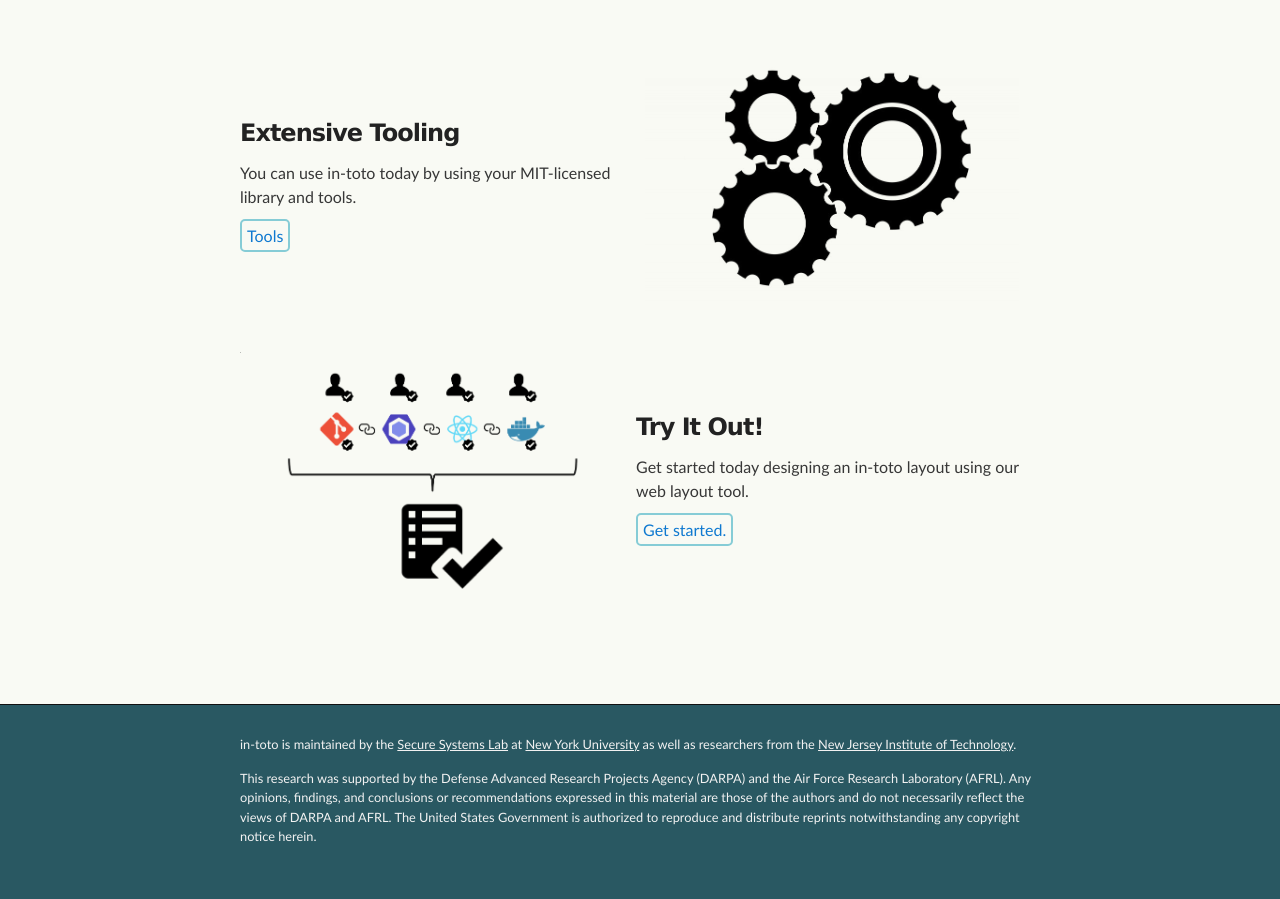
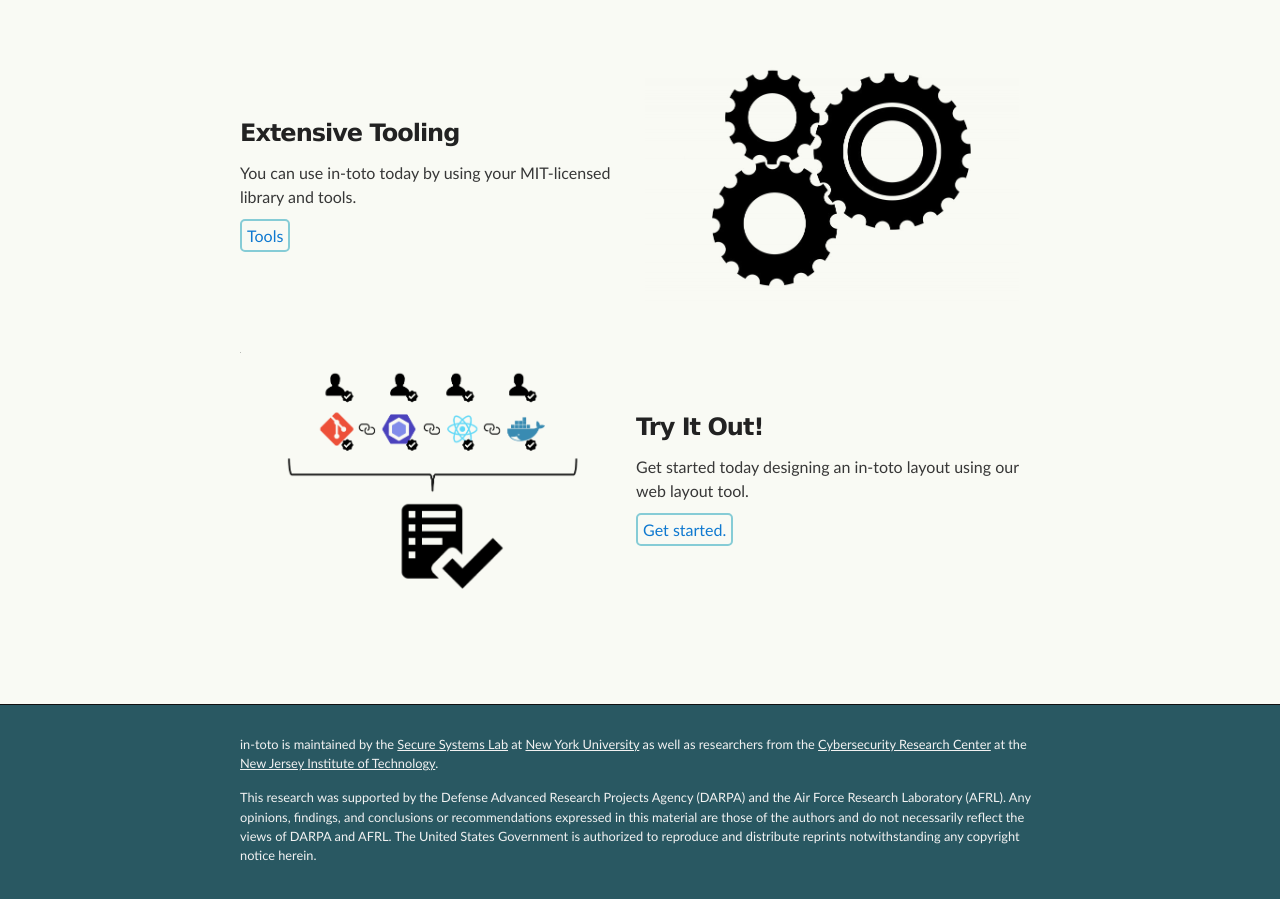
Before and after one commit to in-toto/in-toto.github.io, a Jekyll site: the page built from index.html, in a window 1280 px wide and 900 px high, scrolled down 1348 px. Built offline with Jekyll 4.4.1, drawn with Linux system fonts in a browser that asks for light colours.

Commit message:
ENH:footer: update disclaimer to include CRC@NJIT

```diff
--- a/_includes/footer.html
+++ b/_includes/footer.html
@@ -1,8 +1,9 @@
 <p class="copyright">
   in-toto is maintained by the <a href="https://ssl.engineering.nyu.edu">
   Secure Systems Lab</a> at <a href="https://engineering.nyu.edu">New York
-  University</a> as well as researchers from the <a href="https://njit.edu">New
-  Jersey Institute of Technology</a>.
+  University</a> as well as researchers from the
+  <a href="https://centers.njit.edu/cybersecurity/">Cybersecurity Research Center</a>
+  at the <a href="https://njit.edu">New Jersey Institute of Technology</a>.
 </p>
 <p class="acknowledgements">
   This research was supported by the Defense Advanced Research Projects Agency
```
